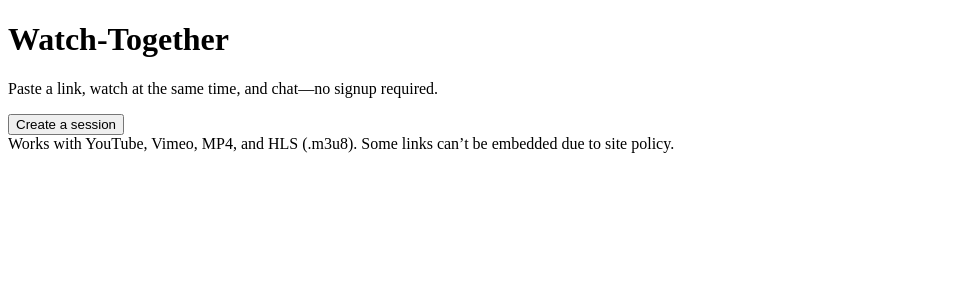
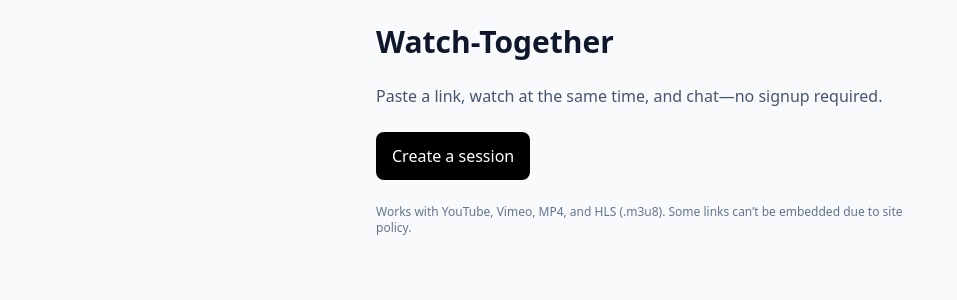
Before and after one commit to Shivamdube96/Watch-Together, a Next.js app: page / in a window 1280 px wide. Shown: the top 300 px of the page, without its empty margins (0-957 px from the left). Built offline with nearby package versions, Linux system fonts and the light colour scheme.

Commit message:
Fixed front end CSS

```diff
--- a/app/globals.css
+++ b/app/globals.css
@@ -1,5 +1,3 @@
-@tailwind base;
-@tailwind components;
-@tailwind utilities;
+@import "tailwindcss";
 
 html, body { height: 100%; }
--- a/package.json
+++ b/package.json
@@ -1,6 +1,6 @@
 {
   "name": "watch-together",
-  "version": "0.1.3",
+  "version": "0.1.4",
   "private": true,
   "scripts": {
     "dev": "next dev",
--- /dev/null
+++ b/postcss.config.mjs
@@ -0,0 +1,3 @@
+export default {
+  plugins: ["@tailwindcss/postcss"]
+}
```
Also changed, not shown: tsconfig.json (+7 -1 lines), 1 other file (tests, documents, lock files or other folders).
